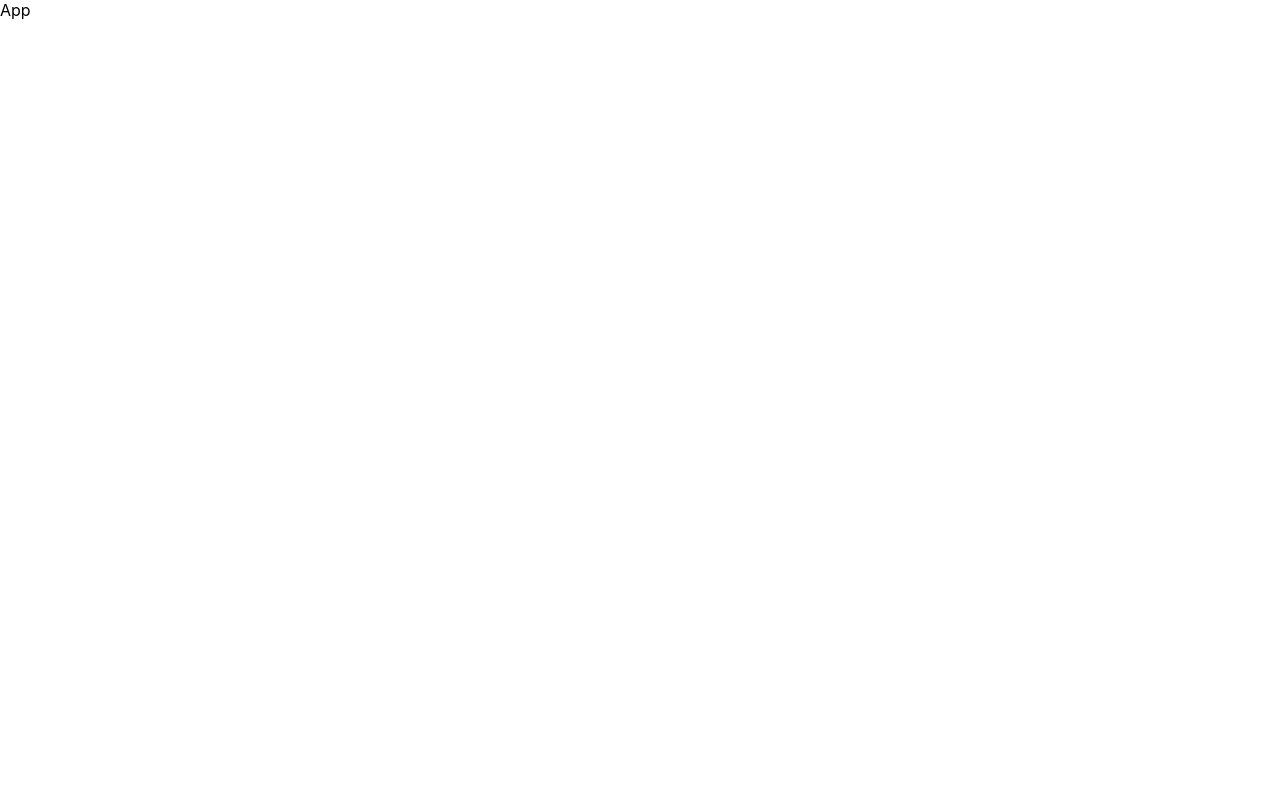
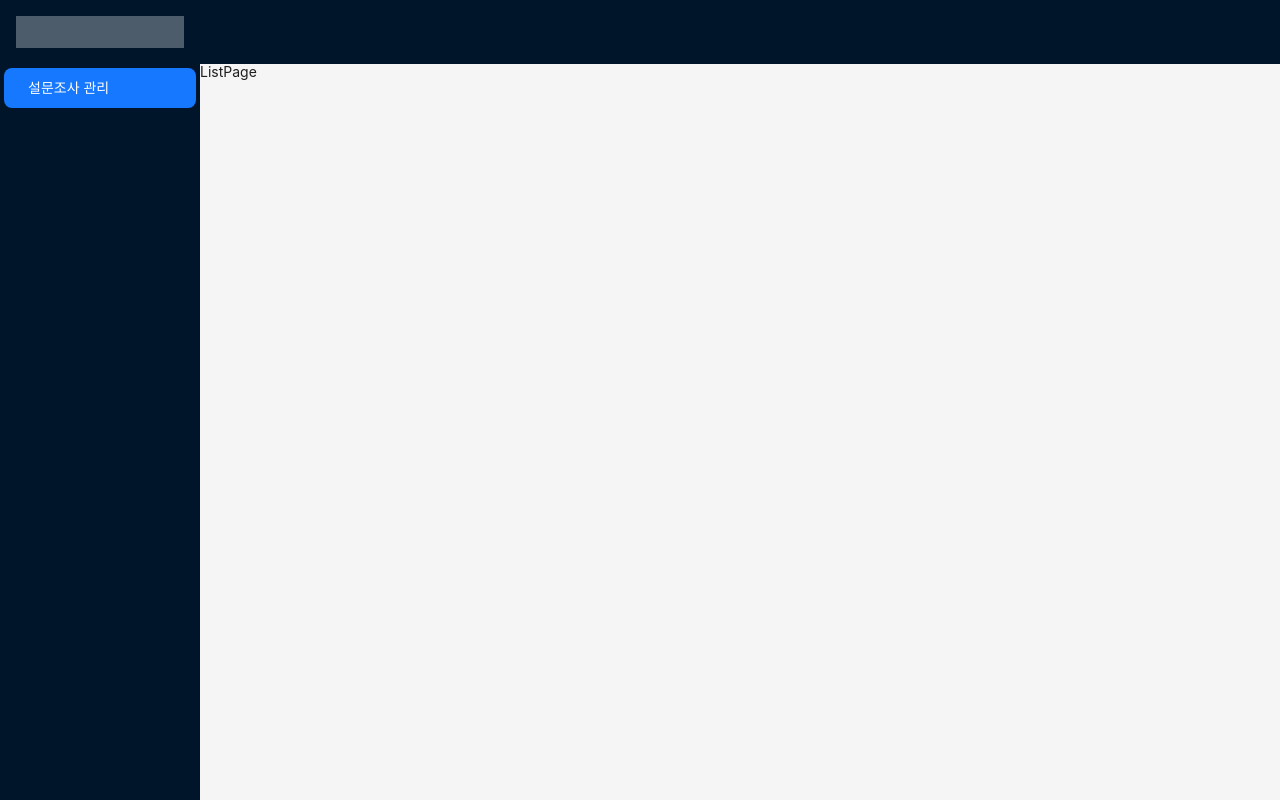
Before and after one commit to Joowon913/survey-pie-admin, a React (Create React App) app: page / in a window 1280 px wide. Built offline with nearby package versions, Linux system fonts and the light colour scheme.

Commit message:
antd 적용 및 페이지 레이아웃 적용

```diff
--- a/package.json
+++ b/package.json
@@ -7,6 +7,7 @@
     "@testing-library/jest-dom": "^6.6.3",
     "@testing-library/react": "^16.2.0",
     "@testing-library/user-event": "^13.5.0",
+    "antd": "^5.24.5",
     "react": "^18.3.1",
     "react-dom": "^18.3.1",
     "react-scripts": "5.0.1",
--- a/src/App.js
+++ b/src/App.js
@@ -1,5 +1,11 @@
+import ListPage from './pages/ListPage';
+
 function App() {
-  return <div className="App">App</div>;
+  return (
+    <div className="App">
+      <ListPage />
+    </div>
+  );
 }
 
 export default App;
--- a/src/index.js
+++ b/src/index.js
@@ -1,3 +1,4 @@
+import 'antd/es/style/reset.css';
 import './index.css';
 
 import React from 'react';
--- /dev/null
+++ b/src/layouts/MainLayout.js
@@ -0,0 +1,43 @@
+import { Layout, Menu } from 'antd';
+
+const { Header, Content, Sider } = Layout;
+
+function getItem(label, key, icon, children) {
+  return {
+    key,
+    icon,
+    children,
+    label,
+  };
+}
+
+const items = [getItem('설문조사 관리', '1')];
+
+function MainLayout({ children }) {
+  return (
+    <Layout style={{ minHeight: '100vh' }}>
+      <Sider>
+        <div
+          className="logo"
+          style={{
+            height: 32,
+            margin: 16,
+            background: 'rgba(255, 255, 255, 0.3)',
+          }}
+        />
+        <Menu
+          theme="dark"
+          defaultSelectedKeys={['1']}
+          mode="inline"
+          items={items}
+        />
+      </Sider>
+      <Layout>
+        <Header />
+        <Content>{children}</Content>
+      </Layout>
+    </Layout>
+  );
+}
+
+export default MainLayout;
--- /dev/null
+++ b/src/pages/ListPage.js
@@ -0,0 +1,7 @@
+import MainLayout from '../layouts/MainLayout';
+
+function ListPage() {
+  return <MainLayout>ListPage</MainLayout>;
+}
+
+export default ListPage;
```
Also changed, not shown: 1 other file (tests, documents, lock files or other folders).
